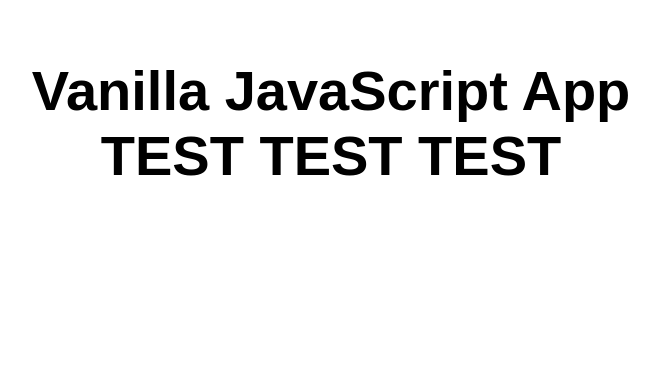
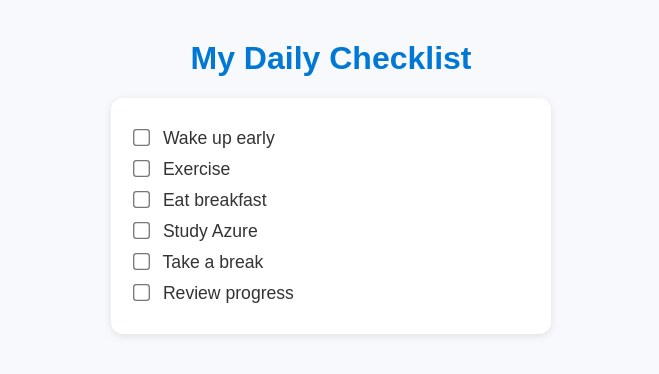
Before and after one commit to aznp17/StaticWebPage, a plain HTML site: page src/index.html in a window 1280 px wide. Shown: the whole page, without its empty margins (309-968 px from the left). Drawn offline with Linux system fonts and the light colour scheme.

Commit message:
Update index.html

```diff
--- a/src/index.html
+++ b/src/index.html
@@ -1,17 +1,50 @@
 <!DOCTYPE html>
 <html lang="en">
+<head>
+  <meta charset="UTF-8" />
+  <meta name="viewport" content="width=device-width, initial-scale=1.0" />
+  <title>My Checklist</title>
+  <style>
+    body {
+      font-family: Arial, sans-serif;
+      background-color: #f7f9fc;
+      margin: 40px;
+      color: #333;
+    }
+    h1 {
+      text-align: center;
+      color: #0078d4;
+    }
+    .checklist {
+      max-width: 400px;
+      margin: 20px auto;
+      padding: 20px;
+      background-color: white;
+      border-radius: 12px;
+      box-shadow: 0 2px 8px rgba(0,0,0,0.1);
+    }
+    label {
+      display: block;
+      margin: 10px 0;
+      font-size: 1.1em;
+    }
+    input[type="checkbox"] {
+      transform: scale(1.3);
+      margin-right: 10px;
+    }
+  </style>
+</head>
+<body>
 
-<head>
-  <meta charset="UTF-8">
-  <meta name="viewport" content="width=device-width, initial-scale=1.0">
-  <link rel="stylesheet" href="styles.css">
-  <title>Vanilla JavaScript App TEST TEST TEST</title>
-</head>
+  <h1>My Daily Checklist</h1>
+  <div class="checklist">
+    <label><input type="checkbox"> Wake up early</label>
+    <label><input type="checkbox"> Exercise</label>
+    <label><input type="checkbox"> Eat breakfast</label>
+    <label><input type="checkbox"> Study Azure</label>
+    <label><input type="checkbox"> Take a break</label>
+    <label><input type="checkbox"> Review progress</label>
+  </div>
 
-<body>
-  <main>
-    <h1>Vanilla JavaScript App TEST TEST TEST</h1>
-  </main>
 </body>
-
 </html>
```
